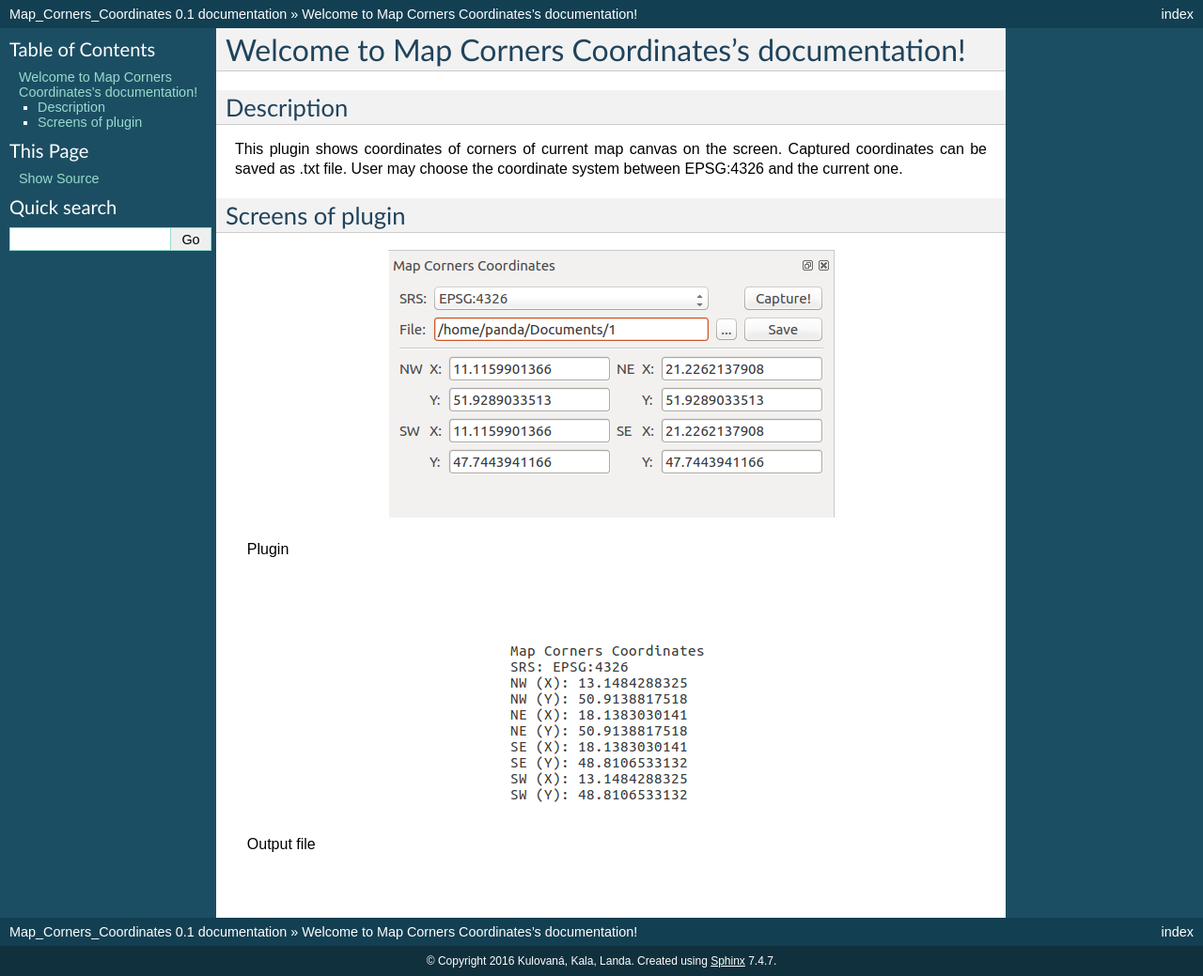
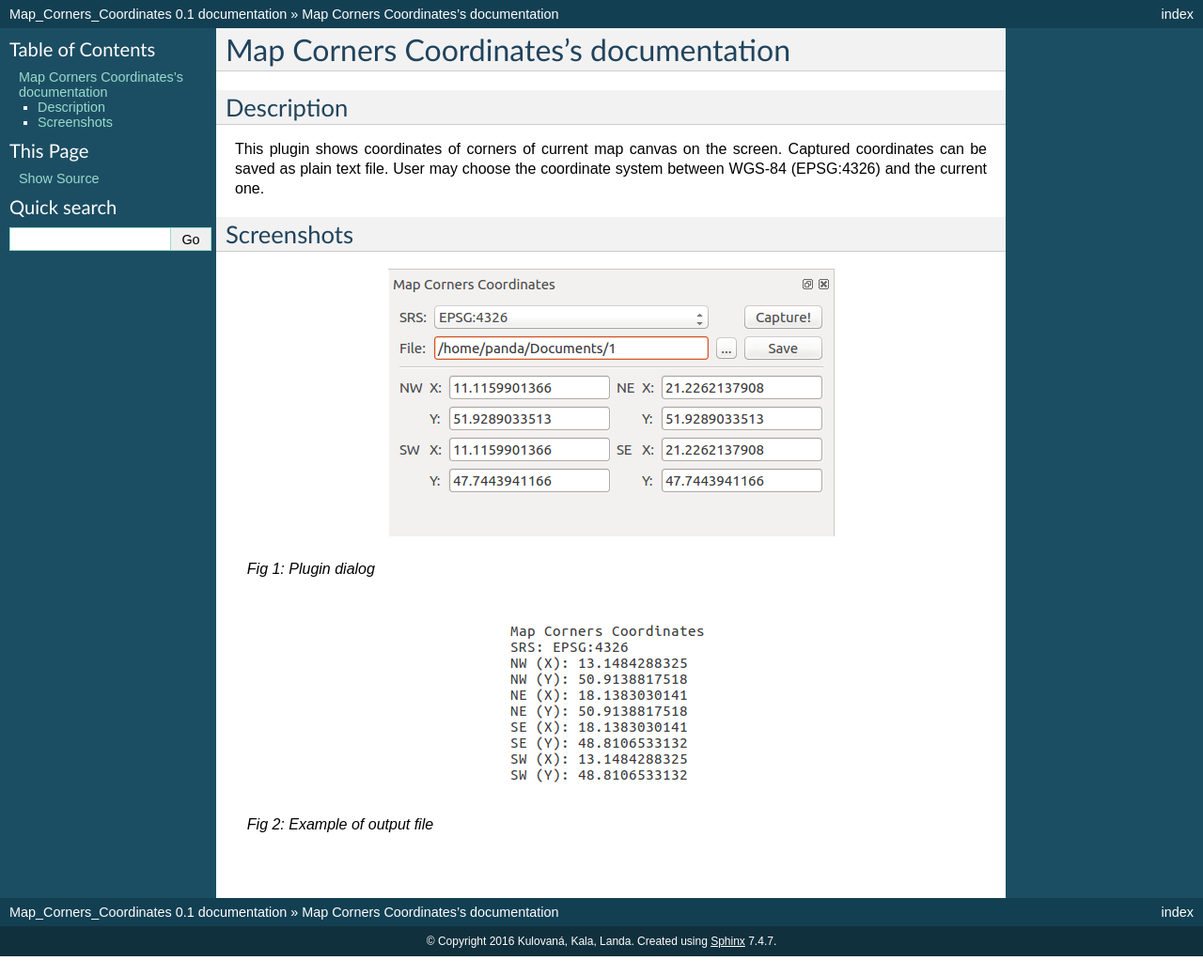
Before and after one commit to ctu-geoforall-lab/qgis-map-coords-plugin, a Sphinx documentation site: the page built from help/source/index.rst, in a window 1280 px wide. Shown: the whole page at 94% size. Built offline with Sphinx 7.4.7, drawn with Linux system fonts in a browser that asks for light colours; formulas are drawn with MathJax 3; after the commit the page ends 1018 px from its top, so only the background shows below that.

Commit message:
manual: indent, wording, syntax issues

```diff
--- a/help/source/index.rst
+++ b/help/source/index.rst
@@ -1,22 +1,21 @@
-.. Map_Corners_Coordinates documentation master file, created by
-   sphinx-quickstart on Sun Feb 12 17:11:03 2012.
-   You can adapt this file completely to your liking, but it should at least
-   contain the root `toctree` directive.
-
-Welcome to Map Corners Coordinates's documentation!
-============================================
+Map Corners Coordinates's documentation
+=======================================
 
 Description
 ***********
-This plugin shows coordinates of corners of current map canvas on the screen. Captured coordinates can be saved as .txt file. User may choose the coordinate system between EPSG:4326 and the current one.
+
+This plugin shows coordinates of corners of current map canvas on the
+screen. Captured coordinates can be saved as plain text file. User may
+choose the coordinate system between WGS-84 (EPSG:4326) and the current one.
 
 
-Screens of plugin
-****************
+Screenshots
+***********
+
 .. figure:: pluginScreen.png
 
-	    Plugin
-|
+   *Fig 1: Plugin dialog*
+
 .. figure:: output.png
 
-	    Output file
+   *Fig 2: Example of output file*
```
